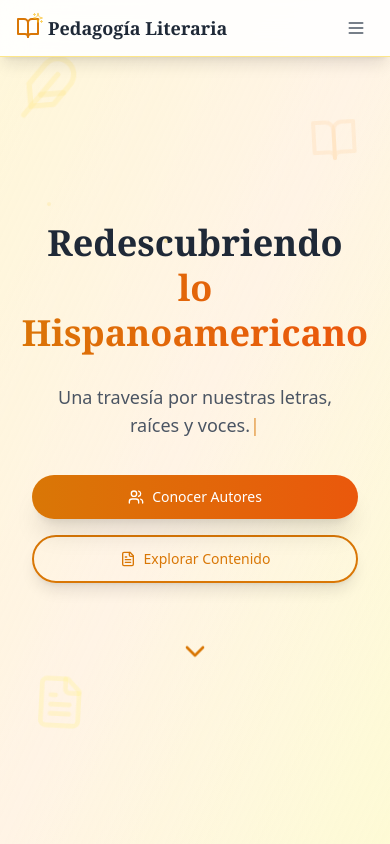
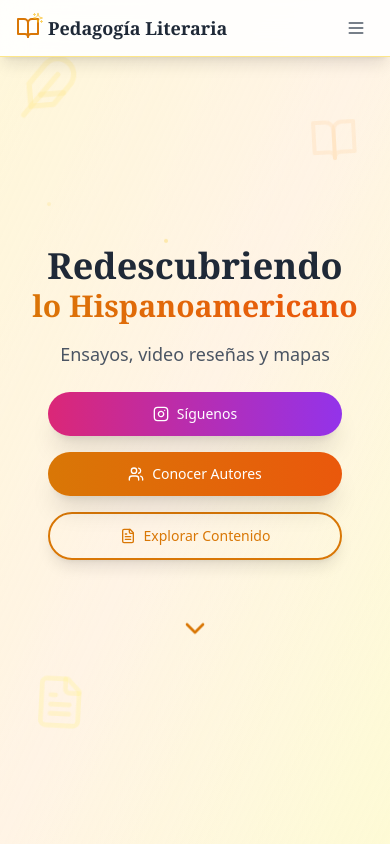
Before and after one commit to JuanCE7/app_literatura, a React (Vite) app: page / in a window 390 px wide. Built offline with nearby package versions, Linux system fonts and the light colour scheme.

Commit message:
update home

```diff
--- a/src/data/videos.ts
+++ b/src/data/videos.ts
@@ -15,7 +15,7 @@ export interface VideoResena {
       autor: "Miriam Álvarez, Valeria Mallaguari con la tutoría de Alejandro Xavier Ruiz Novillo",
       duracion: "7:02",
       thumbnail: "https://upload.wikimedia.org/wikipedia/pt/c/c9/M%C3%A1scaras_%28telenovela%29.jpg",
-      views: "23",
+      views: "61",
       likes: 15,
       videoUrl: "https://youtu.be/97eFZ7GXUCI",
       descripcion: ""
@@ -25,7 +25,7 @@ export interface VideoResena {
       autor: "Evelin Alexandra León Macas, Steven Gilbert Sarango con la tutoría de Elvis Adrián Cueva Reatigui",
       duracion: "7:44",
       thumbnail: "https://hablemos-escritoras-as.s3.us-west-1.amazonaws.com/r0o5pvjx81n0w083tdyum67r0sp1",
-      views: "29",
+      views: "49",
       likes: 14,
       videoUrl: "https://drive.google.com/file/d/1Ua8G5xIyF76g-MqHcd3cSZPQ-hdce5nW/view?usp=sharing",
       descripcion: ""
@@ -35,7 +35,7 @@ export interface VideoResena {
       autor: "Fredy Alexander Sánchez Zapata, Andrea Verónica Carrión Miles con la tutoría de Jessica Tatiana Bravo Becerra",
       duracion: "7:49",
       thumbnail: "https://encrypted-tbn0.gstatic.com/images?q=tbn:ANd9GcRBZZrzJmJSc09inS4-R7I1fhasGUR-xZJhog&s",
-      views: "20",
+      views: "50",
       likes: 3,
       videoUrl: "https://drive.google.com/file/d/1TSadTWeYIQQaI2GgfV-LufUn8jl_TPZQ/view?usp=sharing",
       descripcion: ""
@@ -45,7 +45,7 @@ export interface VideoResena {
       autor: "Yanela Elizabeth Armijos Chamba, Wilfredo Jeovanny Aponte Aponte con la tutoría de Nelly Jacqueline Ochoa Maldonado",
       duracion: "6:55",
       thumbnail: "https://encrypted-tbn0.gstatic.com/images?q=tbn:ANd9GcQf4_BTQEvibOdnniPBFM_pKEoZzh_2Hlo32w&s",
-      views: "22",
+      views: "63",
       likes: 9,
       videoUrl: "https://drive.google.com/file/d/1HH0eXruryrI5tErCOYtK90jJH_CrFPw1/view?usp=sharing",
       descripcion: ""
@@ -55,7 +55,7 @@ export interface VideoResena {
       autor: "Patricia Alvarez, Aracely Chamba con la tutoría de Maribel Jacqueline Ramón Armijos",
       duracion: "8:03",
       thumbnail: "https://latinamericanliteraturetoday.org/wp-content/uploads/2019/11/roza_tumba_quema.jpg",
-      views: "17",
+      views: "57",
       likes: 9,
       videoUrl: "https://www.youtube.com/watch?v=wWyjZUXhZuc&t=8s ",
       descripcion: ""
@@ -65,7 +65,7 @@ export interface VideoResena {
       autor: "Luis Macas, Mayuli Cueva con la tutoría de Yelena Sosoranga Cueva",
       duracion: "7:09",
       thumbnail: "https://elemblob.blob.core.windows.net/media/las_muertas5385063ba8160_300h.jpg",
-      views: "18",
+      views: "48",
       likes: 12,
       videoUrl: "https://drive.google.com/file/d/1qGa_YKBM_IIhbTbrzXXdZvs6v8s6oE-_/view ",
       descripcion: ""
@@ -75,19 +75,19 @@ export interface VideoResena {
       autor: "Daniela Tamayo, Bryan Lapo con la tutoría de Ibana Nicole Uchuari Huerta",
       duracion: "7:45",
       thumbnail: "https://encrypted-tbn0.gstatic.com/images?q=tbn:ANd9GcTtrhOIzO9kCDdgqoAqgzGLUabb3hjx2iVVeg&s",
-      views: "14",
+      views: "64",
       likes: 10,
       videoUrl: "https://drive.google.com/file/d/1djFhamE-Oba6UFZfvxxtOKG5bsPKR3XT/view?usp=drivesdk",
       descripcion: ""
     },
     {
-      titulo: "El enternado",
+      titulo: "El entenado",
       autor: "Geovanny Cabrera, Kenia Cedeño con la tutoría de Yelena Sosoranga Cueva",
       duracion: "7:05",
       thumbnail: "https://lh4.googleusercontent.com/proxy/M-QR_ykHyB7G3hh_4TdonKwIQVAEd85RMGAYjtFIp3M8MzzSkFeO0PU9KUL7etalCy5yB9LUsJXlbbhKjEfjfoME7MpvlkezEy6WLyktsdabSDpePJASAfA7MZVISRC0-Jm0urH8-w",
-      views: "19",
+      views: "43",
       likes: 9,
-      videoUrl: "https://youtu.be/TymzFdPQcYM",
+      videoUrl: "https://youtu.be/YmG1iv23hyc",
       descripcion: ""
     },
     {
@@ -95,7 +95,7 @@ export interface VideoResena {
       autor: "Luisa Parra, Carolina Jumbo con la tutoría de Carlos Salvador Huanca Solano",
       duracion: "7:00",
       thumbnail: "https://images.cdn2.buscalibre.com/fit-in/360x360/e7/8a/e78abf53addd0cb53ea8c222a7349b91.jpg",
-      views: "16",
+      views: "52",
       likes: 8,
       videoUrl: "https://drive.google.com/file/d/1tJvZGbqq9ItBe-UqYJU7fXzOkkPpg7R2/view?usp=sharing",
       descripcion: ""
--- a/src/pages/InicioPage.tsx
+++ b/src/pages/InicioPage.tsx
@@ -1,5 +1,12 @@
 import React from "react";
-import { BookOpen, FileText, Users, ChevronDown, Feather } from "lucide-react";
+import {
+  BookOpen,
+  FileText,
+  Users,
+  ChevronDown,
+  Feather,
+  Instagram,
+} from "lucide-react";
 
 interface InicioPageProps {
   currentText: string;
@@ -34,16 +41,12 @@ const InicioPage: React.FC<InicioPageProps> = ({
         <div className="mb-6 sm:mb-8 animate-fade-in-up">
           <h1 className="text-4xl sm:text-6xl md:text-8xl font-serif font-bold text-gray-800 mb-4 leading-tight">
             Redescubriendo
-            <span className="text-transparent bg-clip-text bg-gradient-to-r from-amber-600 via-orange-600 to-yellow-600 block animate-gradient">
+            <span className="text-transparent bg-clip-text bg-gradient-to-r from-amber-600 via-orange-600 to-yellow-600 block animate-gradient text-3xl sm:text-5xl md:text-7xl">
               lo Hispanoamericano
             </span>
           </h1>
-        </div>
-
-        <div className="h-16 sm:h-20 flex items-center justify-center mb-8 sm:mb-12 px-4">
-          <p className="text-lg sm:text-2xl md:text-3xl text-gray-600 font-light text-center">
-            {currentText}
-            <span className="animate-pulse text-amber-600">|</span>
+          <p className="text-lg sm:text-xl md:text-2xl text-gray-600 font-light mt-4">
+            Ensayos, video reseñas y mapas
           </p>
         </div>
 
@@ -51,6 +54,17 @@ const InicioPage: React.FC<InicioPageProps> = ({
           className="flex flex-col sm:flex-row gap-4 sm:gap-6 justify-center items-center mb-12 sm:mb-16 animate-fade-in-up px-4"
           style={{ animationDelay: "0.5s" }}
         >
+          <a
+            href="https://www.instagram.com/bitacoraliteraria04"
+            target="_blank"
+            rel="noopener noreferrer"
+            className="group bg-gradient-to-r from-pink-600 to-purple-600 text-white px-6 sm:px-10 py-3 sm:py-4 rounded-full font-medium hover:from-pink-700 hover:to-purple-700 transform hover:scale-105 transition-all duration-300 shadow-xl hover:shadow-2xl w-full sm:w-auto"
+          >
+            <span className="flex items-center justify-center space-x-2">
+              <Instagram className="w-4 h-4 sm:w-5 sm:h-5 group-hover:rotate-12 transition-transform" />
+              <span className="text-sm sm:text-base">Síguenos</span>
+            </span>
+          </a>
           <button
             onClick={() => navigateToPage("autores")}
             className="group bg-gradient-to-r from-amber-600 to-orange-600 text-white px-6 sm:px-10 py-3 sm:py-4 rounded-full font-medium hover:from-amber-700 hover:to-orange-700 transform hover:scale-105 transition-all duration-300 shadow-xl hover:shadow-2xl w-full sm:w-auto"
```
